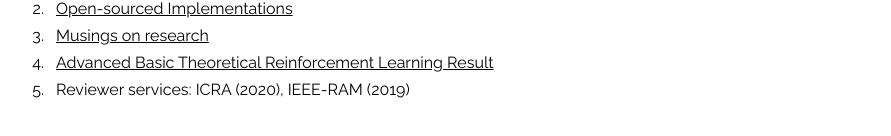
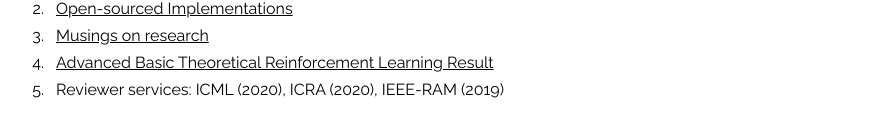
Before and after one commit to quanvuong/quanvuong.github.io, a React (Create React App) app: page / in a window 1280 px wide. Shown: the part 1549-1685 px from the top of the page, without its empty margins (8-899 px from the left). Built offline with nearby package versions, Linux system fonts and the light colour scheme.

Commit message:
add icml review

```diff
--- a/src/Implementations.js
+++ b/src/Implementations.js
@@ -36,7 +36,7 @@ class Implementations extends Component {
 
           <li>
             <div className="OnePaper">
-              <div>Reviewer services: ICRA (2020), IEEE-RAM (2019) </div>
+              <div>Reviewer services: ICML (2020), ICRA (2020), IEEE-RAM (2019) </div>
             </div>
           </li>
 
```
